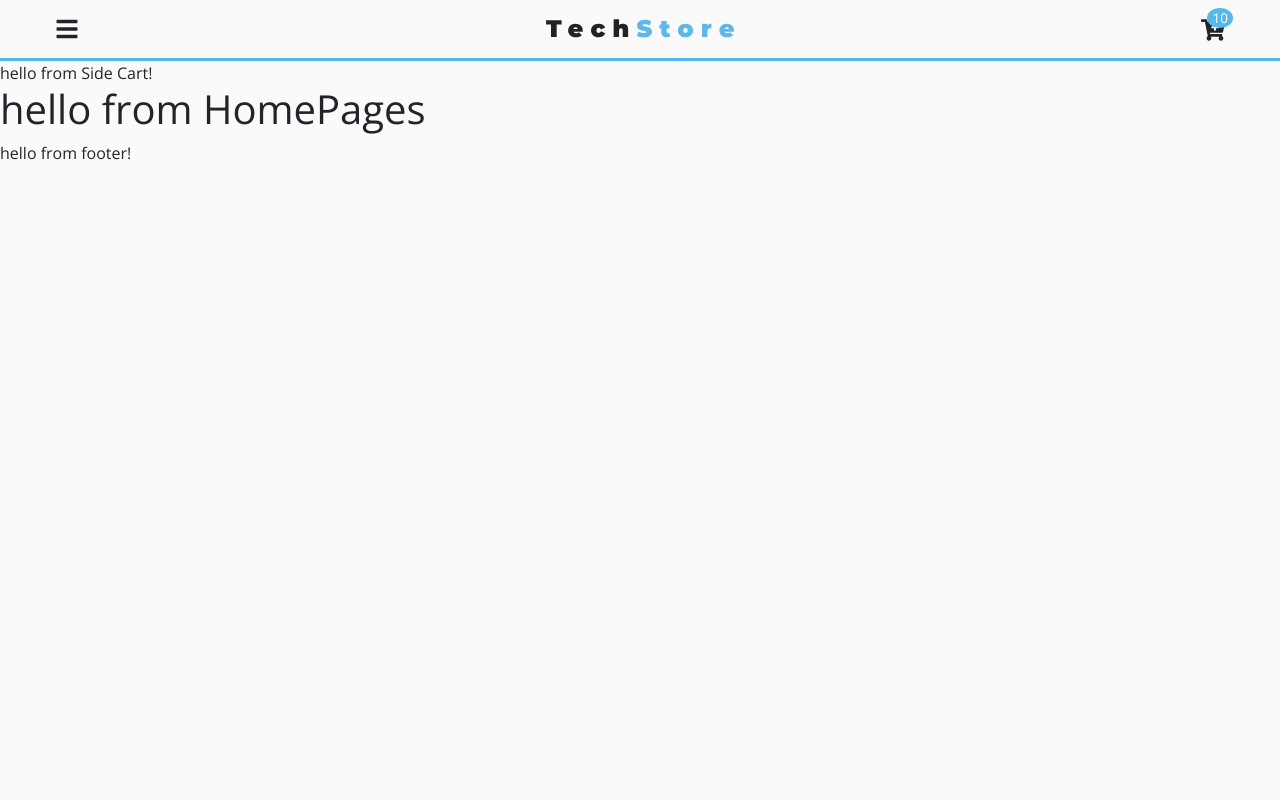
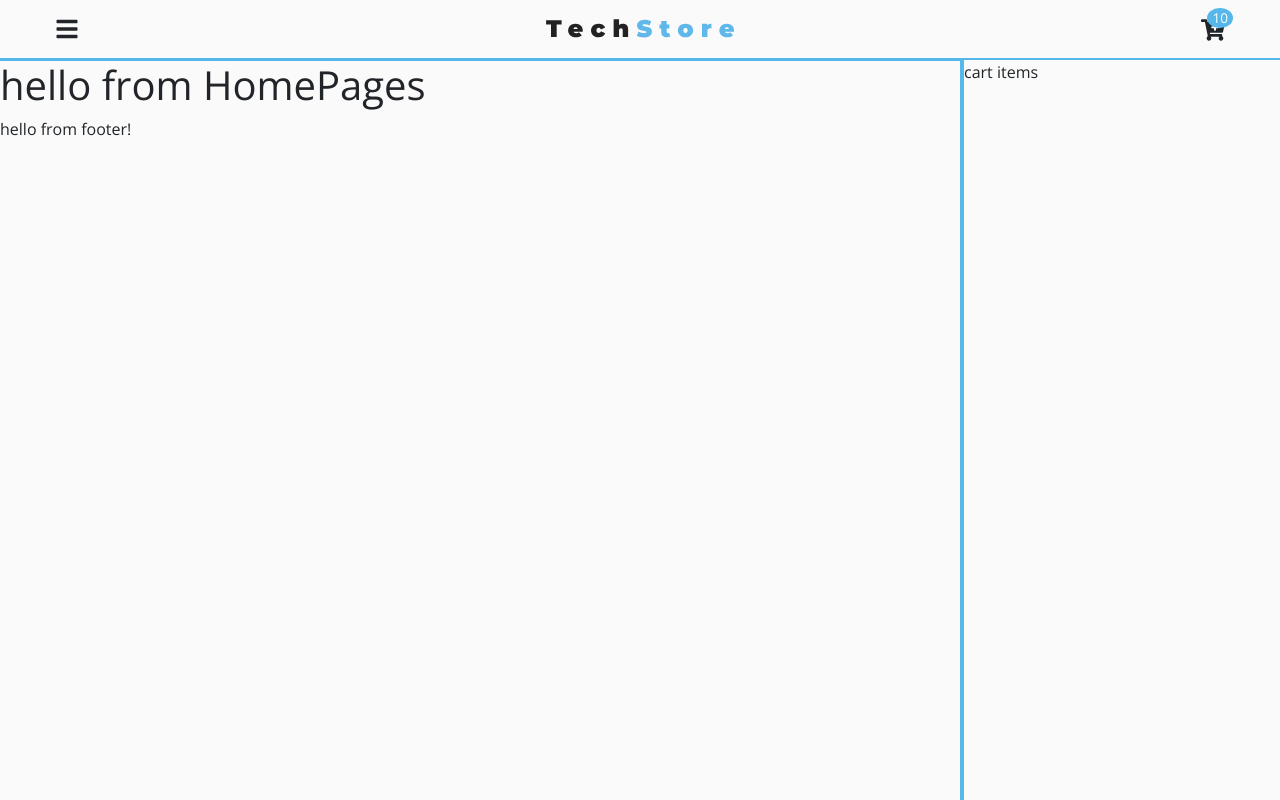
Before and after one commit to haveeru/react-tech-store, a React (Create React App) app: page / in a window 1280 px wide. Built offline with nearby package versions, Linux system fonts and the light colour scheme.

Commit message:
side cart component

```diff
--- a/src/App.js
+++ b/src/App.js
@@ -13,7 +13,7 @@ import Defaut from './pages/DefaultPage';
 import {Route, Switch} from 'react-router-dom';
 
 import Navbar from './components/Navbar';
-import Sidebar from './components/Sidbar';
+import Sidebar from './components/Sidebar';
 import SideCart from './components/SideCart';
 import Footer from './components/Footer';
 
--- a/src/components/SideCart.js
+++ b/src/components/SideCart.js
@@ -1,11 +1,33 @@
-import React from 'react';
+import React from "react";
+import { ProductConsumer } from "../context";
+import styled from "styled-components";
+export default function SideCart() {
+    return (
+        <ProductConsumer>
+            {value => {
+                const { cartOpen, closeCart, cart } = value;
+                return (
+                    <CartWrapper show={cartOpen} onClick={closeCart}>
+                        <p>cart items</p>
+                    </CartWrapper>
+                );
+            }}
+        </ProductConsumer>
+    );
+}
 
-const SideCart = () => {
-    return (
-        <>
-            hello from Side Cart!
-        </>
-    );
-};
-
-export default SideCart;
+const CartWrapper = styled.div`
+  position: fixed;
+  top: 60px;
+  right: 0;
+  width: 100%;
+  height: 100%;
+  background: var(--mainGrey);
+  z-index: 1;
+  transform: ${props => (props.show ? "translateX(0)" : "translateX(100%)")};
+  border-left: 4px solid var(--primaryColor);
+  transition: var(--mainTransition);
+  @media (min-width: 576px) {
+    width: 20rem;
+  }
+`;
--- a/src/components/Sidbar.js
+++ b/src/components/Sidebar.js
@@ -1,7 +1,7 @@
 import React from 'react';
 import styled from 'styled-components';
 import {Link} from 'react-router-dom';
-import {ProductConsumer} from '../context';
+import {ProductConsumer} from '../context/context';
 
 
 const Sidbar = () => {
@@ -9,15 +9,14 @@ const Sidbar = () => {
         <ProductConsumer>
             {value => {
                 const {links, sidebarOpen, handleSidebar} = value;
-
                 return <SideWrapper show = {sidebarOpen}>
                     <ul>
                         {links.map(link => {
                             return (
-                                <li key={link.id}>
+                                <li key={link.id} onClick={handleSidebar}>
                                     <Link to={link.path} className='sidebar-link'>{link.text}</Link>
                                 </li>
-                            )
+                            );
                         })}
                     </ul>
                 </SideWrapper>
--- a/src/context/context.js
+++ b/src/context/context.js
@@ -8,9 +8,10 @@ const ProductContext = React.createContext();
 class ProductProvider extends Component{
     state = {
         sidebarOpen: false,
-        cartOpen: false,
+        cartOpen: true,
         cartItems: 10,
-        links: linkData
+        links: linkData,
+        cart: []
     }
 
     handleSidebar = () => {
--- a/src/context/linkData.js
+++ b/src/context/linkData.js
@@ -20,7 +20,7 @@ export const linkData = [
         path:'/contact'
     },
     {
-        id:3,
+        id:5,
         text:'cart',
         path:'/cart'
     }
```
